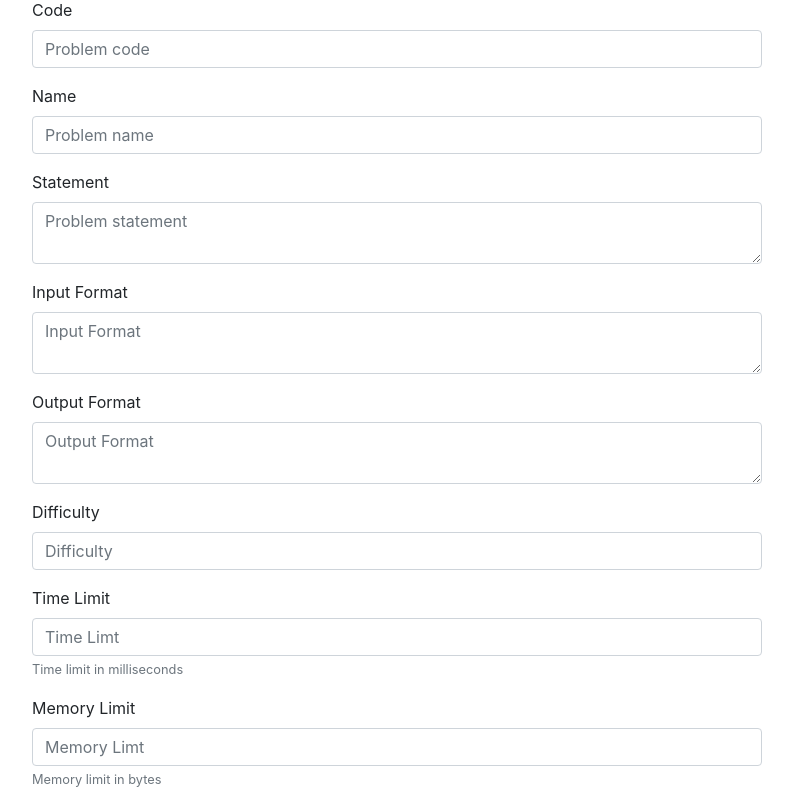
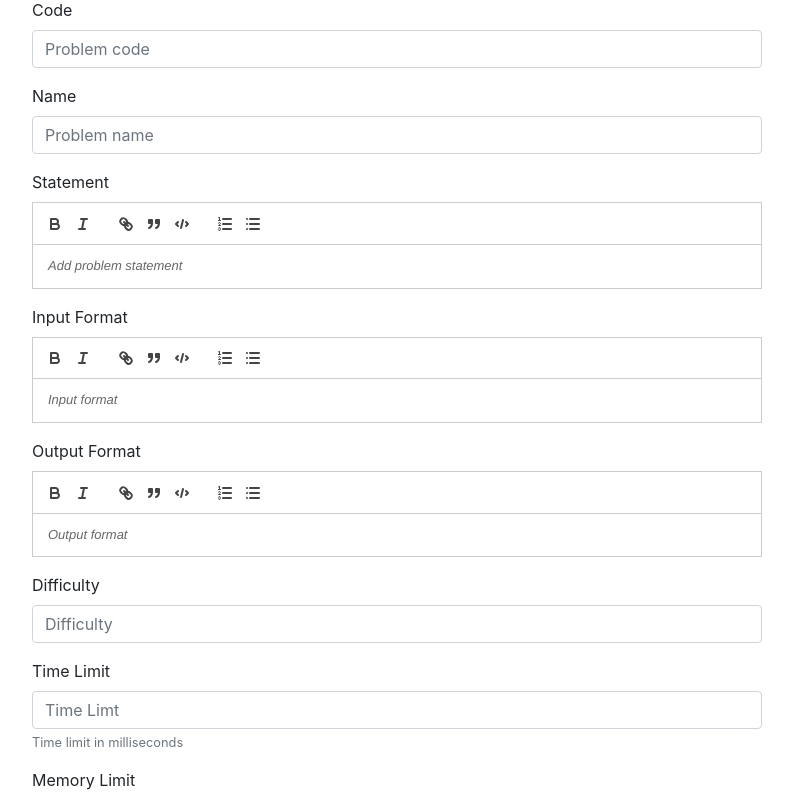
Before and after one commit to vbsinha/autojudge, a Django app: page /judge/contest/1/problem/new/ in a window 1280 px wide. Shown: the part 146-943 px from the top of the page, without its empty margins (53-846 px from the left). Run offline with Django 3.2, Linux system fonts and the light colour scheme; tables that the repository leaves empty hold one stand-in row (values such as "Sample post"); some libraries are stand-ins or nearby versions.

Commit message:
New problem page, few other fixes
Signed-off-by: Prateek Kumar <prateek@prateekkumar.in>

```diff
--- a/judge/templates/judge/new_problem.html
+++ b/judge/templates/judge/new_problem.html
@@ -1,4 +1,49 @@
 {% extends "judge/base.html" %}
+
+{% block styles %}
+<link href="https://cdn.quilljs.com/1.3.6/quill.snow.css" rel="stylesheet">
+{% endblock %}
+
+{% block scripts %}
+<script src="https://cdn.quilljs.com/1.3.6/quill.js"></script>
+<script>
+    let quillModules = {
+        toolbar: [
+            ['bold', 'italic'],
+            ['link', 'blockquote', 'code-block'],
+            [{ list: 'ordered' }, { list: 'bullet' }],
+        ]
+    }
+
+    let statementQuill = new Quill('#statementEditor', {
+        modules: quillModules,
+        placeholder: 'Add problem statement',
+        theme: 'snow',
+    })
+
+    let inputFormatQuill = new Quill('#inputFormatEditor', {
+        modules: quillModules,
+        placeholder: 'Input format',
+        theme: 'snow',
+    })
+
+    let outputFormatQuill = new Quill('#outputFormatEditor', {
+        modules: quillModules,
+        placeholder: 'Output format',
+        theme: 'snow',
+    })
+
+    {% if post_data.statement %}
+    statementQuill.setContents(JSON.parse('{{ post_data.statement }}'))
+    {% endif %}
+
+    $('form').submit(function (e) {
+        $('#statementField').val(JSON.stringify(statementQuill.getContents()))
+        $('#inputFormatField').val(JSON.stringify(inputFormatQuill.getContents()))
+        $('#outputFormatField').val(JSON.stringify(outputFormatQuill.getContents()))
+    })
+</script>
+{% endblock %}
 
 {% block content %}
 <div class="row my-2">
@@ -31,21 +76,21 @@
                 <small id="nameHelp" class="form-text text-muted"></small>
             </div>
             <div class="form-group">
-                <label for="statementField">Statement</label>
-                <textarea class="form-control" id="statementField" aria-describedby="statementHelp"
-                    placeholder="Problem statement" name="statement">{{ post_data.statement }}</textarea>
+                <label for="statementEditor">Statement</label>
+                <input id="statementField" type="hidden" name="statement">
+                <div id="statementEditor" aria-describedby="statementHelp"></div>
                 <small id="statementHelp" class="form-text text-muted"></small>
             </div>
             <div class="form-group">
-                <label for="inputFormatField">Input Format</label>
-                <textarea class="form-control" id="inputFormatField" aria-describedby="inputFormatHelp"
-                    placeholder="Input Format" name="input_format">{{ post_data.input_format }}</textarea>
+                <label for="inputFormatEditor">Input Format</label>
+                <input id="inputFormatField" type="hidden" name="input_format">
+                <div id="inputFormatEditor" aria-describedby="inputFormatHelp"></div>
                 <small id="inputFormatHelp" class="form-text text-muted"></small>
             </div>
             <div class="form-group">
-                <label for="FormatField">Output Format</label>
-                <textarea class="form-control" id="outputFormatField" aria-describedby="outputFormatHelp"
-                    placeholder="Output Format" name="output_format">{{ post_data.output_format }}</textarea>
+                <label for="outputFormatEditor">Output Format</label>
+                <input id="outputFormatField" type="hidden" name="output_format">
+                <div id="outputFormatEditor" aria-describedby="outputFormatHelp"></div>
                 <small id="outputFormatHelp" class="form-text text-muted"></small>
             </div>
             <div class="form-group">
--- a/judge/views.py
+++ b/judge/views.py
@@ -17,10 +17,13 @@ def index(request):
 def new_contest(request):
     if request.method == 'POST':
         # TODO Sanitize input
-        if handler.process_contest(request.POST['name'],
-                                   request.POST['start_date'] + '+0530',
-                                   request.POST['end_date'] + '+0530',
-                                   request.POST['penalty']):
+        status, err = handler.process_contest(request.POST['name'],
+                                              request.POST['start_date'] +
+                                              '+0530',
+                                              request.POST['end_date'] +
+                                              '+0530',
+                                              request.POST['penalty'])
+        if status:
             return redirect('/judge/')
         context = {'error_msg': 'Could not create new contest',
                    'post_data': request.POST}
@@ -33,7 +36,8 @@ def new_contest(request):
 def add_poster(request, contest_id, permission=True):
     # TODO Error handling
     if request.method == 'POST':
-        status, err = handler.add_person_to_contest(request.POST['email'], contest_id, permission)
+        status, err = handler.add_person_to_contest(
+            request.POST['email'], contest_id, permission)
         if status:
             return redirect(request.META['HTTP_REFERER'])
     return redirect(request.META['HTTP_REFERER'])
@@ -64,6 +68,7 @@ def new_problem(request, contest_id):
     if request.method == 'POST':
         # TODO Sanitize input
         if handler.process_problem(request.POST['code'],
+                                   contest_id,
                                    request.POST['name'],
                                    request.POST['statement'],
                                    request.POST['input_format'],
@@ -81,8 +86,6 @@ def new_problem(request, contest_id):
                                    # Nullable field
                                    request.FILES.get('test_script'),
                                    request.FILES.get('setter_solution')):  # Nullable field
-            contest.contestproblem_set.create(
-                problem=Problem.objects.get(pk=request.POST['code']))
             return redirect('/judge/contest/{}/'.format(contest_id))
         else:
             context = {'error_msg': 'Could not create new problem',
```
